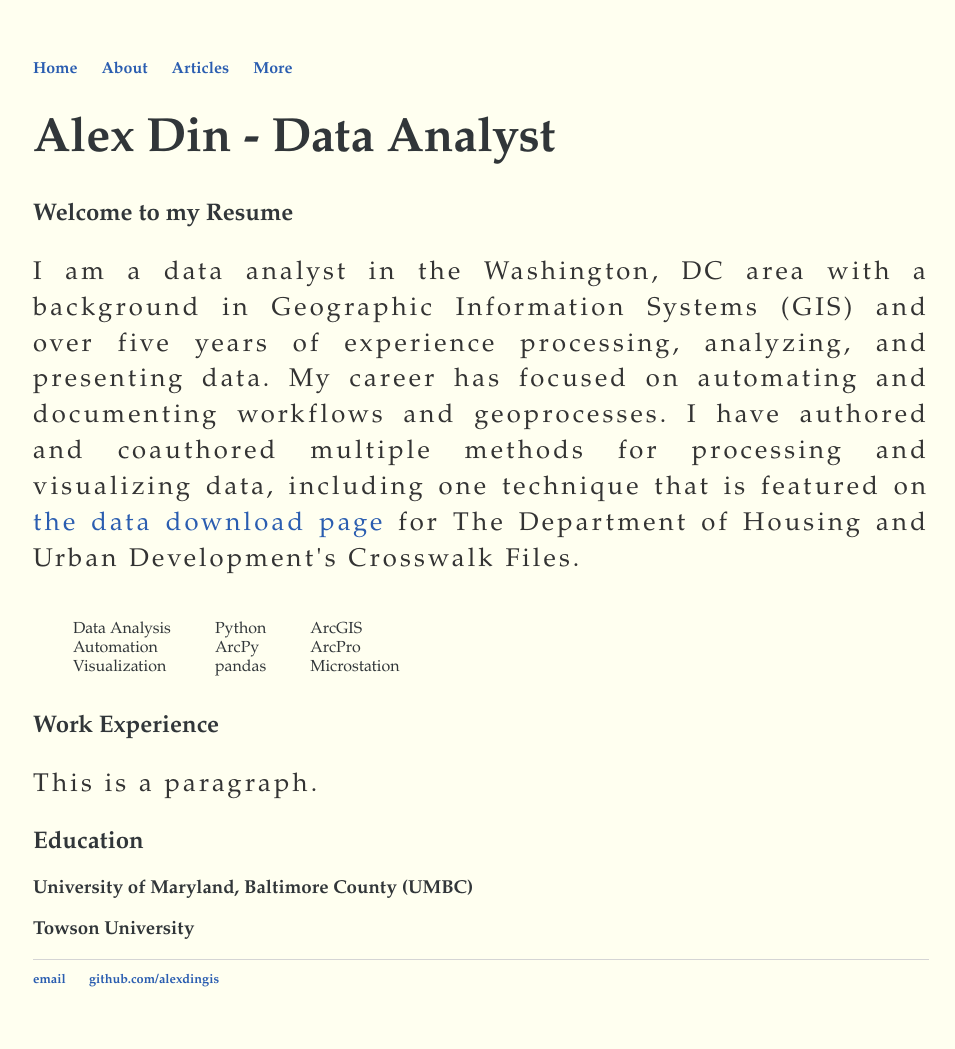
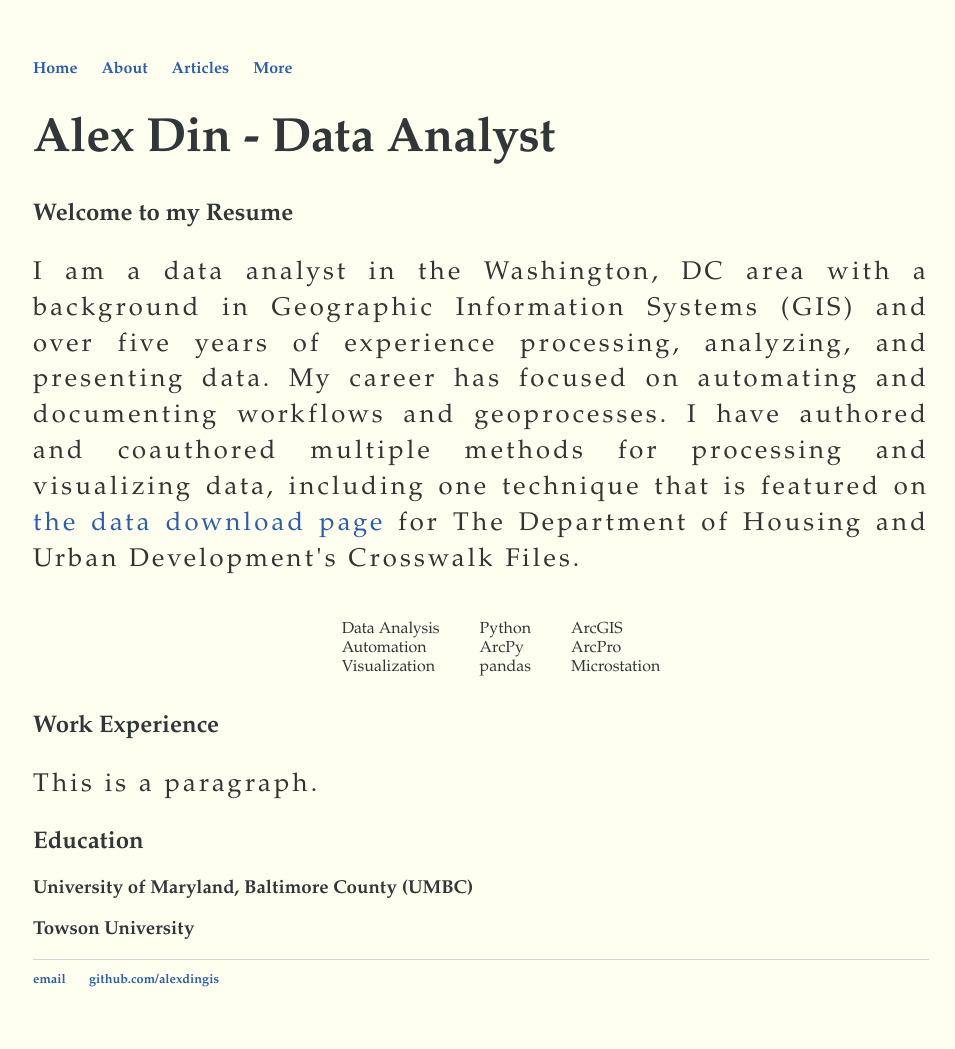
Before and after one commit to alexdingis/alexdingis.github.io, a Jekyll site: the page built from index.html, in a window 1280 px wide. Shown: the whole page, without its empty margins (159-1114 px from the left). Built offline with Jekyll 4.4.1, drawn with Linux system fonts in a browser that asks for light colours.

Commit message:
Update index.html

```diff
--- a/index.html
+++ b/index.html
@@ -6,8 +6,7 @@ title: Alex Din
 	<h1>Alex Din - Data Analyst</h1>
 	<h2>Welcome to my Resume</h2>
 	<p align="justify">I am a data analyst in the Washington, DC area with a background in Geographic Information Systems (GIS) and over five years of experience processing, analyzing, and presenting data. My career has focused on automating and documenting workflows and geoprocesses. I have authored and coauthored multiple methods for processing and visualizing data, including one technique that is featured on <a href="https://www.huduser.gov/portal/datasets/usps_crosswalk.html" target="_blank">the data download page</a> for The Department of Housing and Urban Development's Crosswalk Files.</p>
-	<div class="skillsParent">
-		<div class = "skillsChild">
+	<div class="skills">
 		<ul style="list-style-type: none; display: inline-block;">
 			<li>Data Analysis</li>
 			<li>Automation</li>
@@ -24,7 +23,6 @@ title: Alex Din
 			<li>Microstation</li>
 		</ul>
 	</div>
-	</div>
 	<h2>Work Experience</h2>
 	<p>This is a paragraph.</p>
 	<h2>Education</h2>
```
Lines whose indentation alone changed are shown as unchanged.
